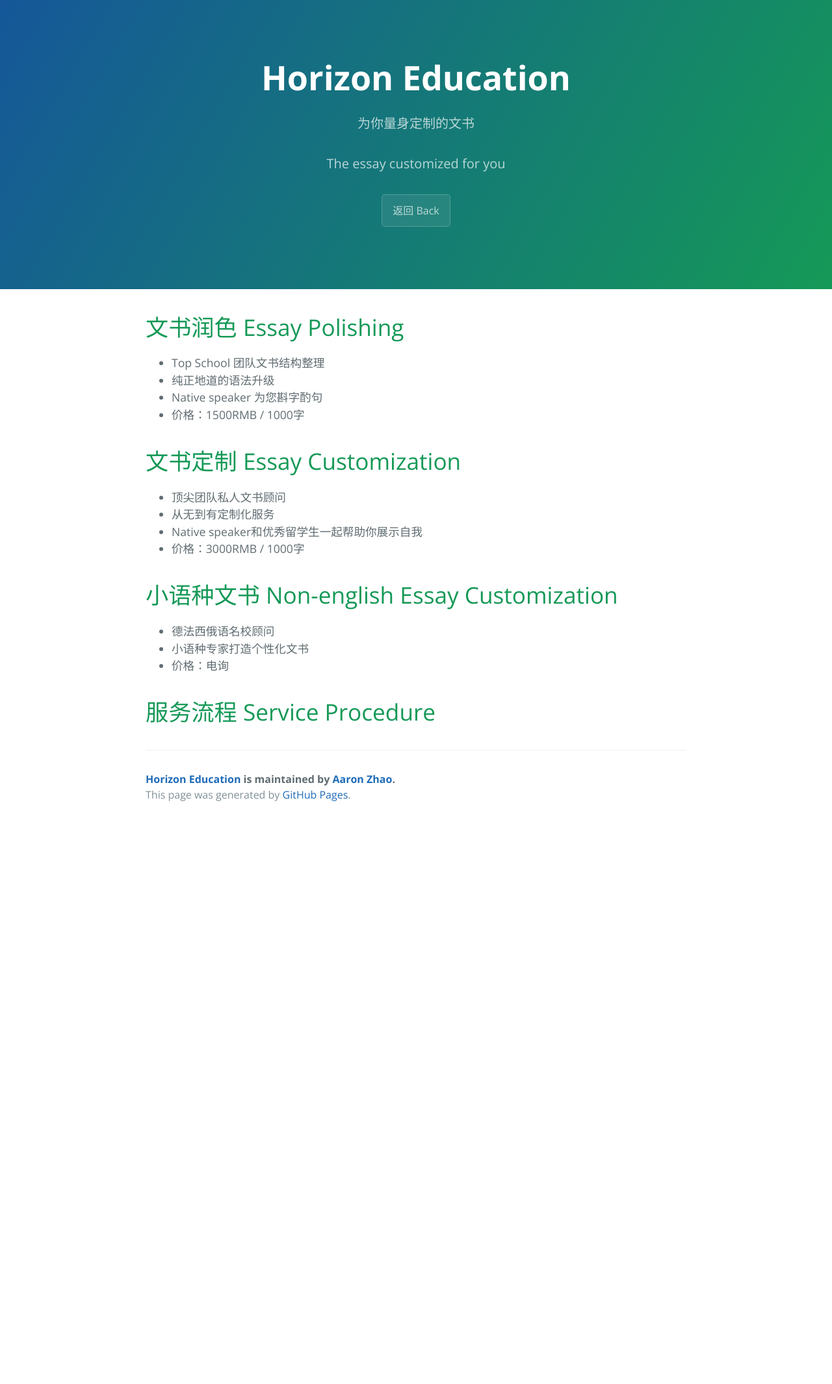
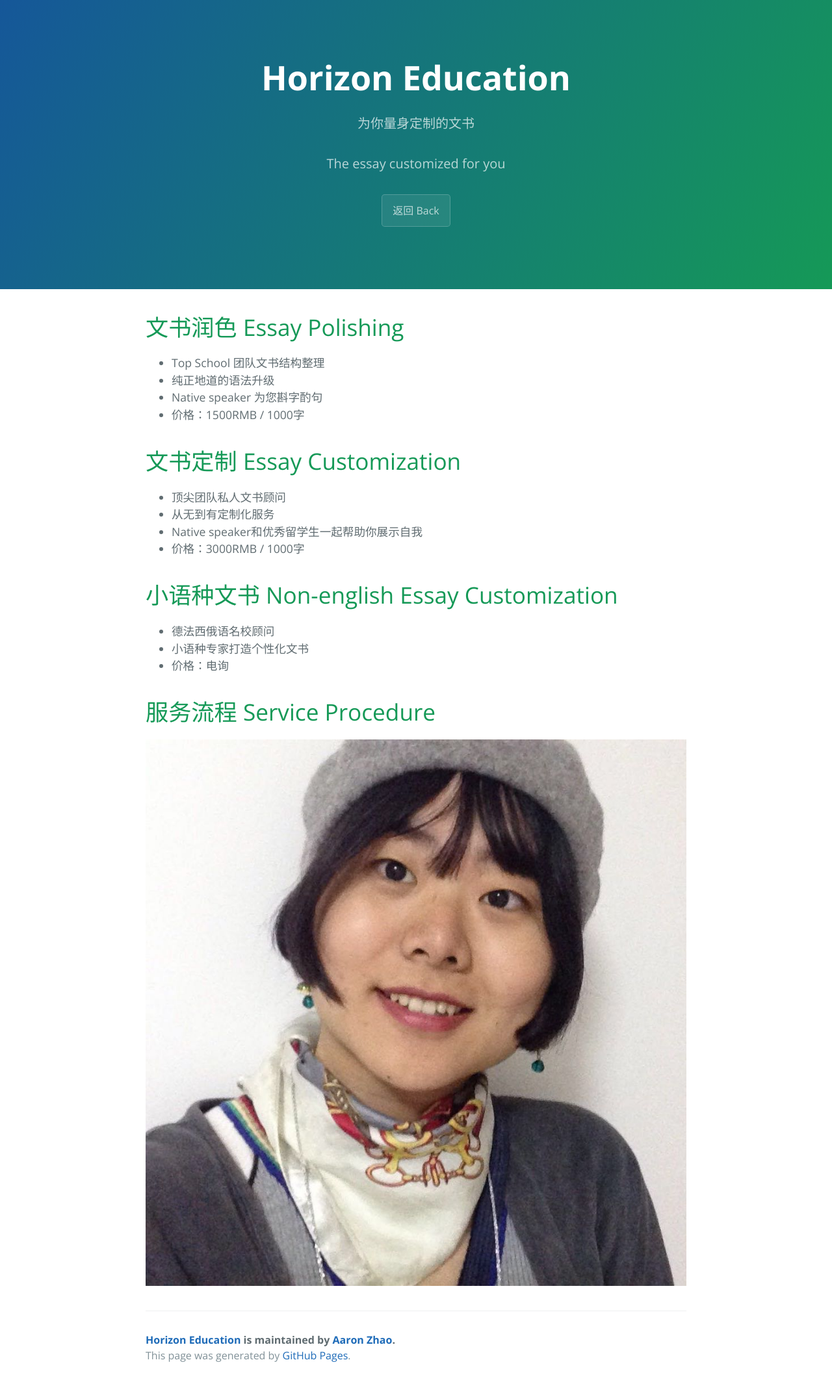
Before and after one commit to horizonedu/horizonedu.github.io, a Jekyll site: the page service.html, which Jekyll copies as it is, in a window 1280 px wide. Shown: the whole page at 65% size. Built offline with Jekyll 4.4.1, drawn with Linux system fonts in a browser that asks for light colours; before the commit the page ends 1267 px from its top, so only the background shows below that.

Commit message:
added fig

```diff
--- a/service.html
+++ b/service.html
@@ -65,6 +65,7 @@
     </li>
   </ul>
   <h1>服务流程 Service Procedure</h1>
+  <img src="Yumi_Han.jpeg" alt="Guillaume Fontan" style="width:595;height:841px;">
 
 </div>
 
```
Also changed, not shown: 3 other files.
